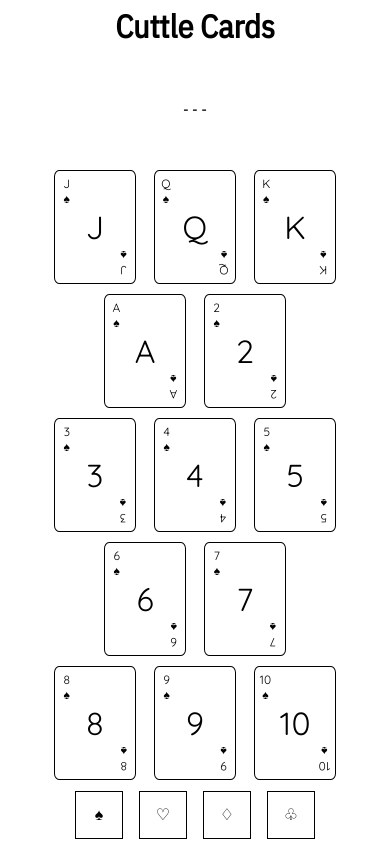
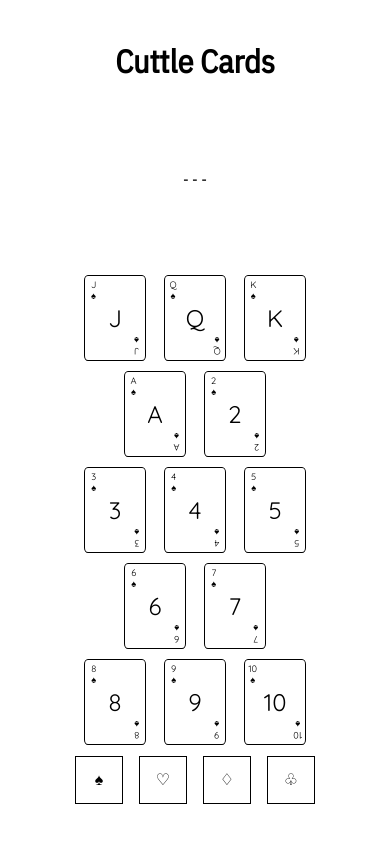
Before and after one commit to SeanKohlbrenner/cuttle-bud, a React (Vite) app: page / in a window 390 px wide. Built offline with nearby package versions, Linux system fonts and the light colour scheme.

Commit message:
Fix styles for mobile viewing

```diff
--- a/src/App.css
+++ b/src/App.css
@@ -1,10 +1,10 @@
 #app {
-	height: 100vh;
-
 	display: flex;
 	flex-direction: column;
 	justify-content: space-evenly;
 	align-items: center;
+
+	height: 100vh;
 
 	font-family: 'IBM Plex Sans Condensed', sans-serif;
 }
@@ -22,13 +22,11 @@
 
 		.column-3 {
 			display: flex;
-			flex-direction: row;
 			gap: 1.25em;
 		}
 
 		.column-2 {
 			display: flex;
-			flex-direction: row;
 			gap: 1.25em;
 		}
 
@@ -39,9 +37,12 @@
 		}
 
 			button {
+				width: 3em;
+				height: 3em;
+
+				font-size: 1em;
+
 				background-color: transparent;
 				border: 1px solid black;
-				width: 3em;
-				height: 3em;
-				font-size: 1em;
+				color: black;
 			}
--- a/src/Card/index.css
+++ b/src/Card/index.css
@@ -1,9 +1,4 @@
 .card {
-	height: 7em;
-	width: 5em;
-	outline: 1px solid black;
-	border-radius: 5%;
-
 	display: grid;
 	grid-template-columns: 1fr 3.25fr 1 fr;
 	grid-template-rows: 1fr 5fr 1fr;
@@ -12,7 +7,15 @@
 		". label-main ."
 		". . label-lower";
 
+	--card-height: 5.25em;
+	--card-width: calc(var(--card-height) / 1.4);
+	height: var(--card-height);
+	width: var(--card-width);
+
 	font-family: 'Quicksand', sans-serif;
+
+	outline: 1px solid black;
+	border-radius: 5%;
 }
 
 .active {
@@ -26,26 +29,23 @@
 	align-items: center;
 	align-content: center;
 
-	font-size: .75em;
-	padding-left: .05em;
-	padding-right: .05em
+	font-size: calc(var(--card-height) / 9);
 }
 
 .card-label-upper {
 	grid-area: label-upper;
-	margin-top: .4em;
+	margin-top: calc(var(--card-height) / 17.5);
 }
 
 .card-label-main {
-	font-size: 2em;
 	grid-area: label-main;
-	padding: 0;
+	font-size: calc(var(--card-height) / 3.5);
 }
 
 .card-label-lower {
 	grid-area: label-lower;
+	margin-bottom: calc(var(--card-height) / 17.5);
 	transform: rotate(180deg);
-	margin-bottom: .4em;
 }
 
 .red-suit {
```
